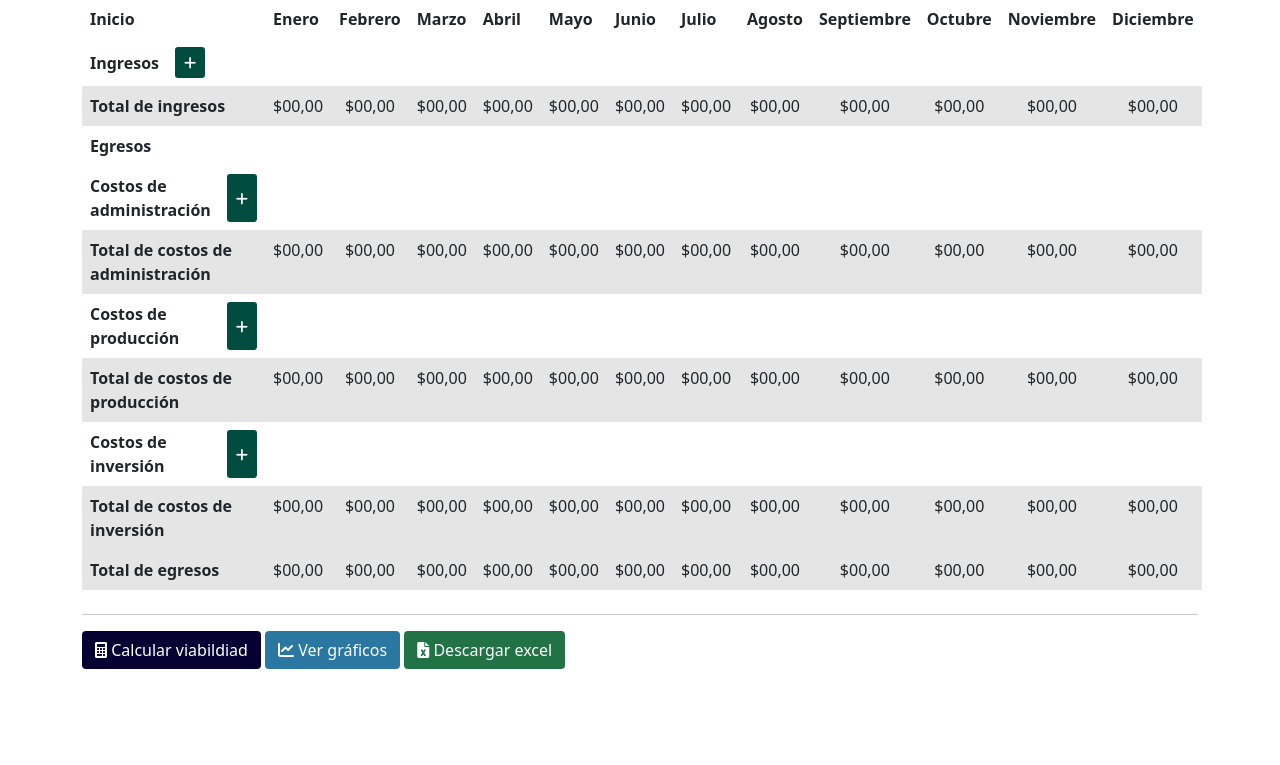
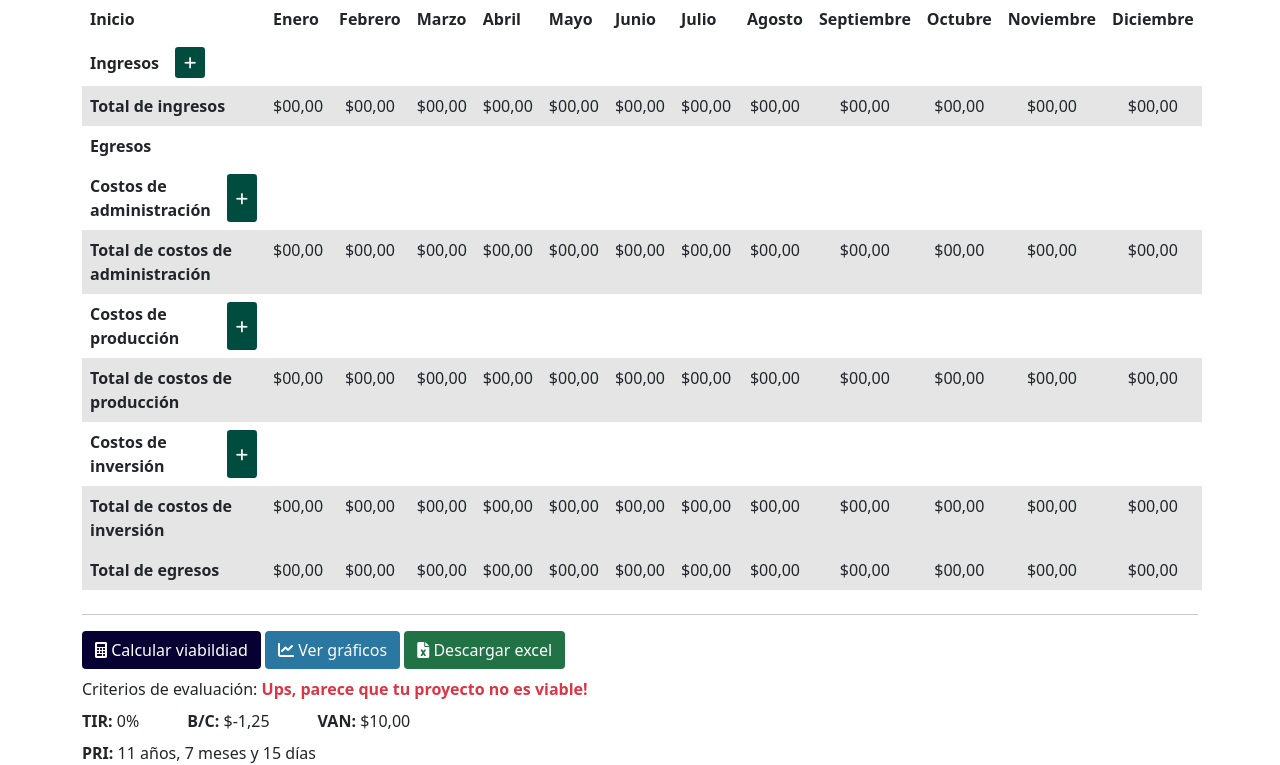
Before and after one commit to CarlosAlmeida2000/SimuladorViabilidad, a Django app: page /flujo-efectivo in a window 1280 px wide. Shown: the part 183-948 px from the top of the page. Before the commit the page ends 852 px from the top, so only its background shows below. Run offline with Django 3.2, Linux system fonts and the light colour scheme; some libraries are stand-ins or nearby versions.

Commit message:
Añadio nuevos campos del flujo de efectivo

```diff
--- a/Simulador/templates/components/tb_anual.html
+++ b/Simulador/templates/components/tb_anual.html
@@ -1,10 +1,10 @@
 <div>
-    <div class="parameters">
+    <div class="parameters d-flex mt-3">
         <div>
             <label for="tasa-retorno">Tasa de interes de retorno</label>
             <input type="text">
         </div>
-        <div>
+        <div class="ms-3">
             <label for="periodos">Periodos (años)</label>
             <input type="text">
         </div>
@@ -68,6 +68,7 @@
         </table>
     </div>
 </div>
+<hr class="mt-4">
 <div>
     <div class="options">
         <button class="btn bg-purpure">
@@ -83,7 +84,26 @@
             Descargar excel
         </button>
     </div>
-    <div class="result">
-
+    <div class="result mt-2">
+        <div>
+            Criterios de evaluación:
+            <span id="text-respuesta" class="text-success" style="font-weight: bolder;">
+                ¡Felicidades su proyecto es económicamente rentable!
+            </span>
+        </div>
+        <div class="d-flex mt-2">
+            <div class="me-5">
+                <strong>TIR:</strong> <span id="TIR">70%</span>
+            </div>
+            <div class="me-5">
+                <strong>B/C:</strong> <span id="BC">$1,90</span>
+            </div>
+            <div class="me-5">
+                <strong>VAN:</strong> <span dir="VAN">$1000,00</span>
+            </div>
+        </div>
+        <div class="mt-2">
+            <strong>PRI:</strong> <span id="PRI">1 años, 7 meses y 15 días</span>
+        </div>
     </div>
 </div>
--- a/Simulador/templates/components/tb_mensual.html
+++ b/Simulador/templates/components/tb_mensual.html
@@ -166,7 +166,26 @@
             Descargar excel
         </button>
     </div>
-    <div class="result">
-
+    <div class="result mt-2">
+        <div>
+            Criterios de evaluación:
+            <span id="text-respuesta" class="text-danger" style="font-weight: bolder;">
+                Ups, parece que tu proyecto no es viable!
+            </span>
+        </div>
+        <div class="d-flex mt-2">
+            <div class="me-5">
+                <strong>TIR:</strong> <span id="TIR">0%</span>
+            </div>
+            <div class="me-5">
+                <strong>B/C:</strong> <span id="BC">$-1,25</span>
+            </div>
+            <div class="me-5">
+                <strong>VAN:</strong> <span dir="VAN">$10,00</span>
+            </div>
+        </div>
+        <div class="mt-2">
+            <strong>PRI:</strong> <span id="PRI">11 años, 7 meses y 15 días</span>
+        </div>
     </div>
 </div>
```
